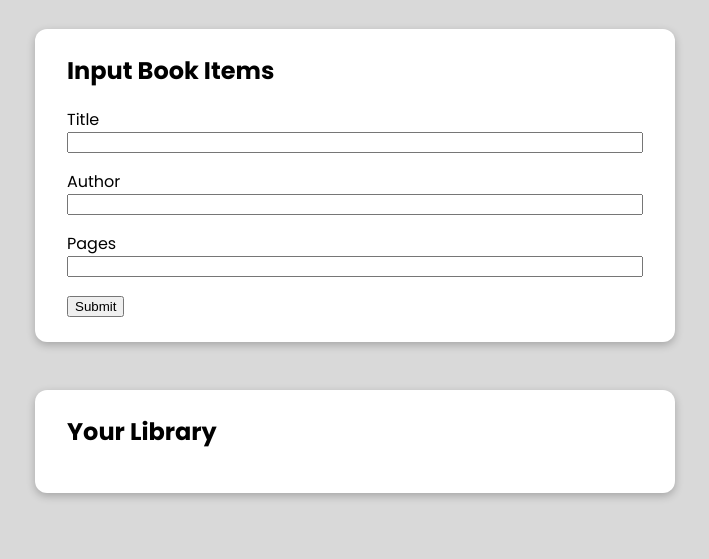
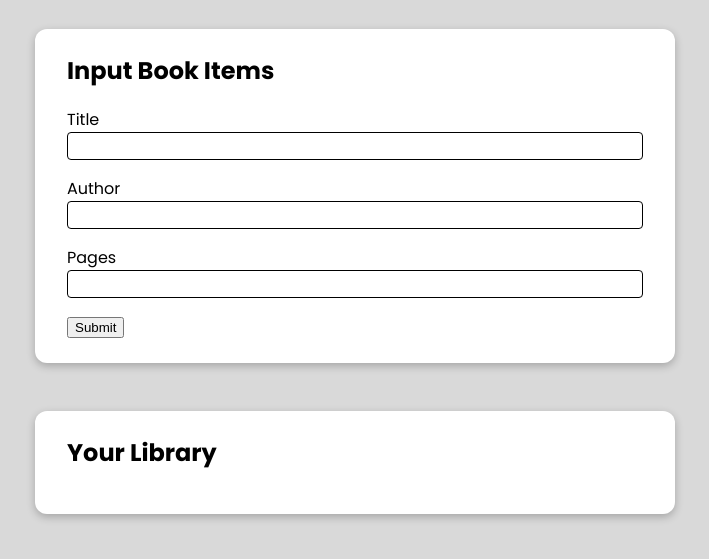
Before and after one commit to aaditamanugraha/library, a plain HTML site: page index.html in a window 1280 px wide. Shown: the part 111-670 px from the top of the page, without its empty margins (285-994 px from the left). Drawn offline with Linux system fonts and the light colour scheme.

Commit message:
Styling book input element

```diff
--- a/style.css
+++ b/style.css
@@ -54,6 +54,13 @@ main > .book-input > .book-input-details > .input-card {
   margin-bottom: 16px;
 }
 
+main > .book-input > .book-input-details > .input-card > input {
+    border: 1px solid black;
+    height: 24px;
+    border-radius: 4px;
+    padding-left: 8px;
+  }
+
 main > .book-list {
   margin-top: 48px;
   background-color: var(--bg-main);
```
